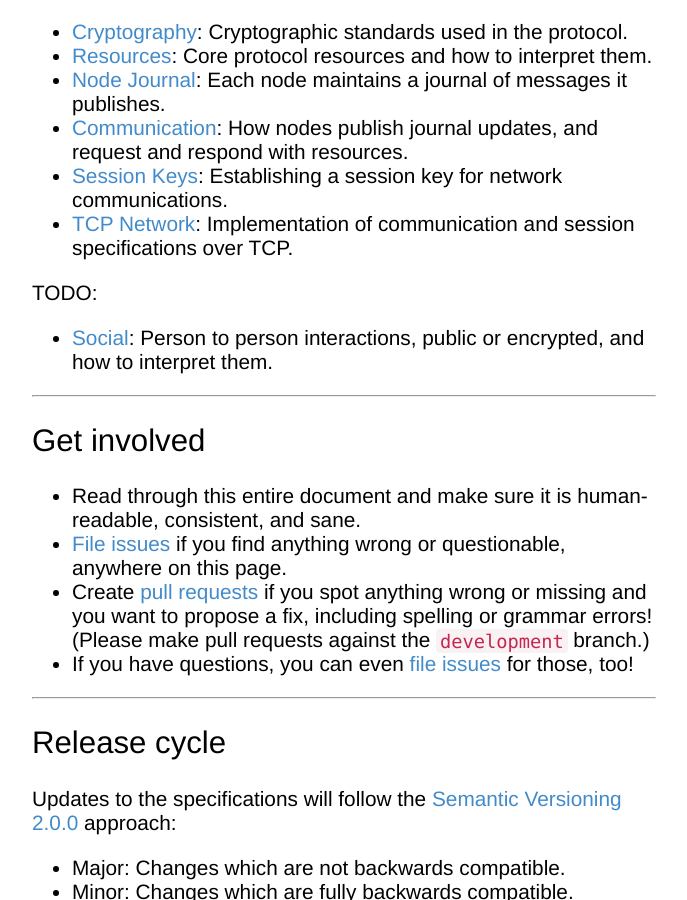
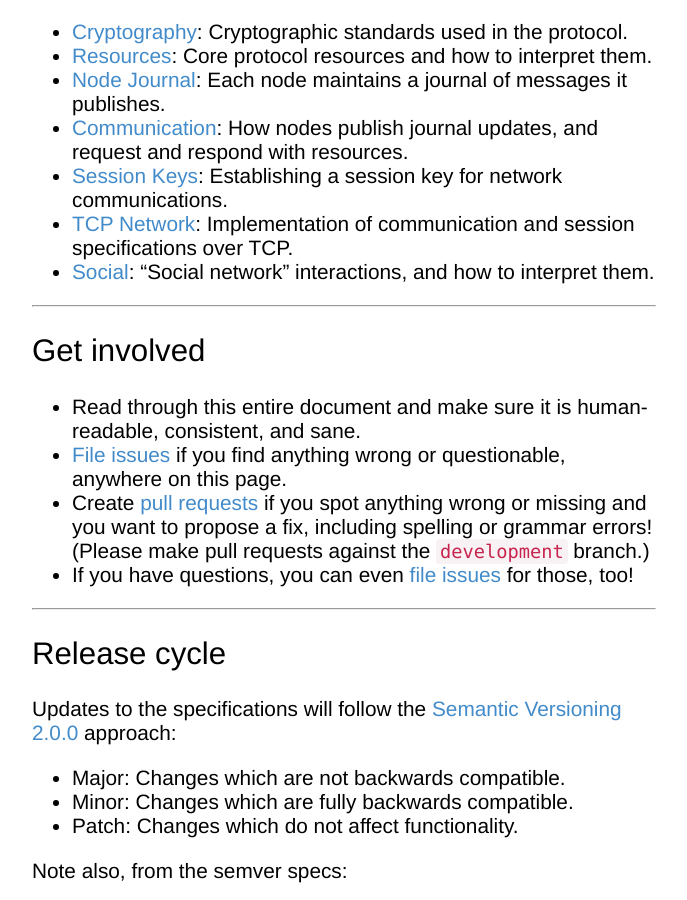
Before and after one commit to sdmp/sdmp.github.io, a Jekyll site: the page built from index.md, in a window 1280 px wide and 900 px high, scrolled down 993 px. Shown: the whole window, without its empty margins (296-983 px from the left). Built offline with Jekyll 4.4.1, drawn with Linux system fonts in a browser that asks for light colours.

Commit message:
Changing the main index.md

```diff
--- a/index.md
+++ b/index.md
@@ -29,10 +29,7 @@ The core specifications are:
 	and respond with resources.
 * [Session Keys](/docs/session): Establishing a session key for network communications.
 * [TCP Network](/docs/tcp): Implementation of communication and session specifications over TCP.
-
-TODO:
-
-* [Social](/docs/social): Person to person interactions, public or encrypted, and how to interpret them.
+* [Social](/docs/social): "Social network" interactions, and how to interpret them.
 
 ---
 
```
